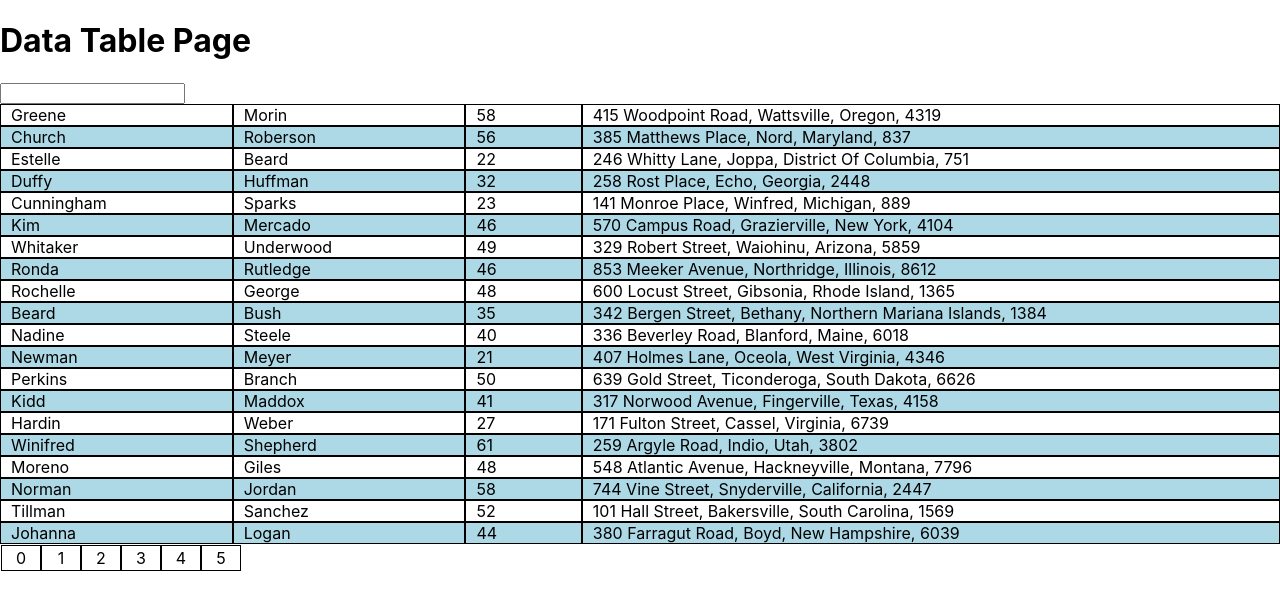
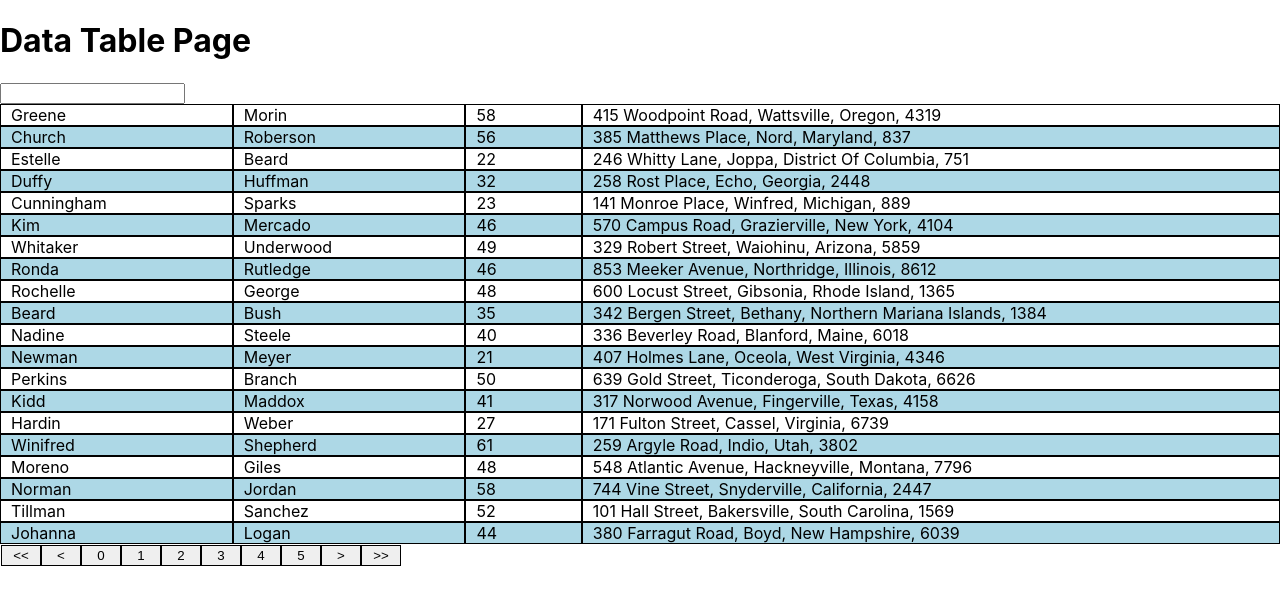
Before and after one commit to rlongo-office/rpg-client-gm, a Next.js app: page /table-test in a window 1280 px wide. Shown: the top 610 px of the page. Built offline with nearby package versions, Linux system fonts and the light colour scheme.

Commit message:
Basic page direction tested

```diff
--- a/components/DataTable/DataTable.tsx
+++ b/components/DataTable/DataTable.tsx
@@ -44,6 +44,10 @@ function DataTable({
         setFilteredRows(tempRows)
     }
 
+    const setCurrentPage = (page:number) => {
+      setCurPage(page)
+    }
+
     /*
     let recCount = 0
     let tempArray: AnyObjArray
@@ -65,9 +69,9 @@ function DataTable({
       <>
         <SearchInput setParentFilter = {setTableFilterFromInput}/>
         <div className={isStriped ? "striped" : ""}>
-            {rows.length > 0 ? renderRows(filteredRows,0,20) : <span>No Data</span>}
+            {rows.length > 0 ? renderRows(filteredRows,curPage,20) : <span>No Data</span>}
         </div>
-        <PageNavBar pageNums={pageNums}/>
+        <PageNavBar pageNums={pageNums} setCurrentPage={setCurrentPage}/>
       </>
     );
   }
--- a/components/DataTable/TableBody/PageNavBar.tsx
+++ b/components/DataTable/TableBody/PageNavBar.tsx
@@ -2,23 +2,49 @@ import * as React from 'react'
 
 interface InputProps {
     pageNums: number
+    setCurrentPage: Function
 }
 
 
 function PageNavBar(
     {
-        pageNums
+        pageNums,
+        setCurrentPage
     }:InputProps
 ) {
     const [curPages, setCurPages] = React.useState(0);
 
+    function pageHandler(event: any){      //Seems overly complicated for taking the event object
+        const { name, value } = event
+        console.log(event)
+       if (!(isNaN(event.target.innerText))){
+            console.log("page number picked")
+            setCurrentPage(Number(event.target.innerText))
+        } else{
+          console.log("page symbol picked")
+          switch(event.target.id){
+              case "start": setCurrentPage(0); break;
+              case "down": setCurrentPage(0); break;
+              case "up": setCurrentPage(5); break;
+              case "end": setCurrentPage(5); break
+          }
+        }
+    }
+
+
     const generatePageNav = (num:number) => {
         let content = [];
-        console.log("generating Page Nav with " + num)
+        let start = "˂˂"
+        let down = "˂"
+        let up = "˃"
+        let end ="˃˃"
+        content.push(<button id="start" onClick={pageHandler} className="pageBox" key={"start"}>{start}</button>);
+        content.push(<button id="down" onClick={pageHandler} className="pageBox" key={"down"}>{down}</button>);
         for (let i=0;i<num; i++) {
-          content.push(<span className="pageBox" key={i}>{i}</span>);
-          console.log("Page" + i)
+          content.push(<button onClick={pageHandler} className="pageBox" key={i}>{i}</button>);
         }
+        content.push(<button id="up" onClick={pageHandler} className="pageBox" key={"up"}>{up}</button>);
+        content.push(<button id="end" onClick={pageHandler} className="pageBox" key={"end"}>{end}</button>);
         return content;
       };
 
```
